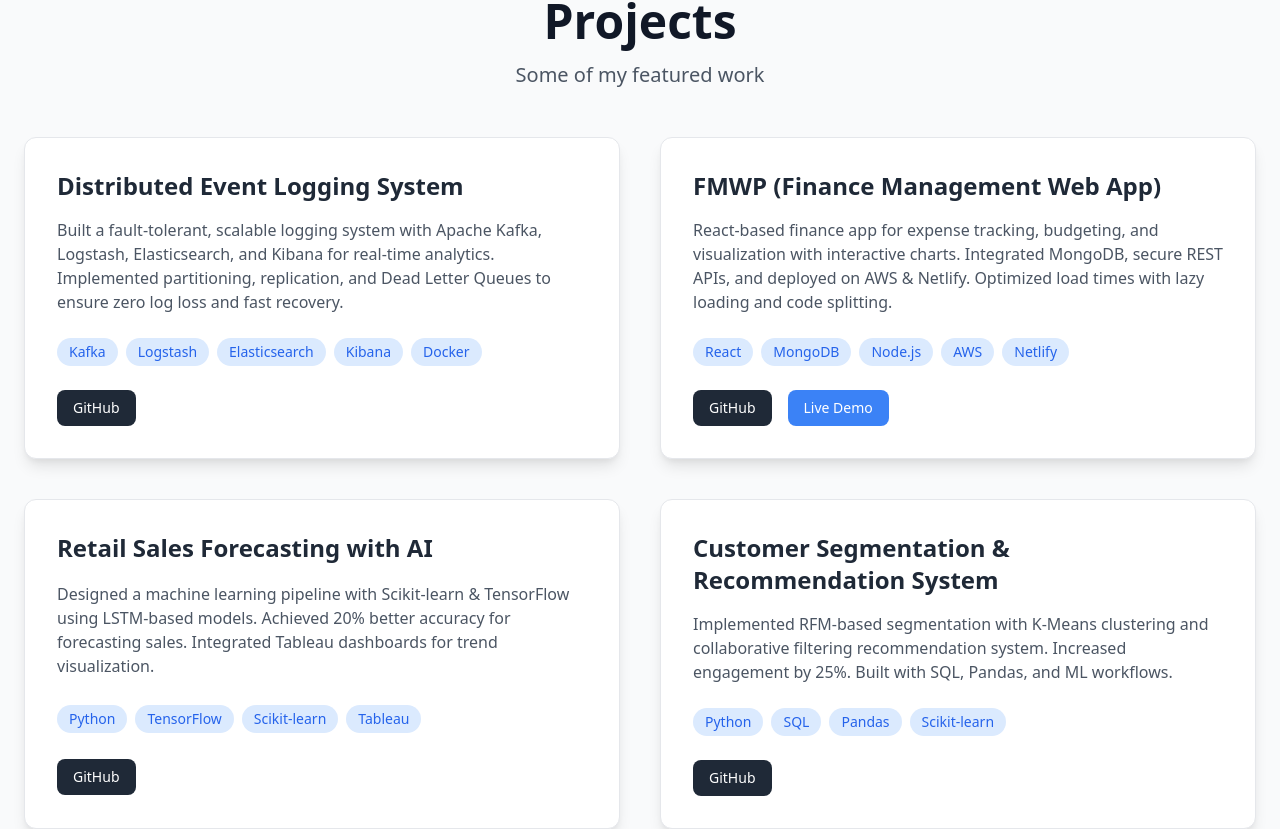
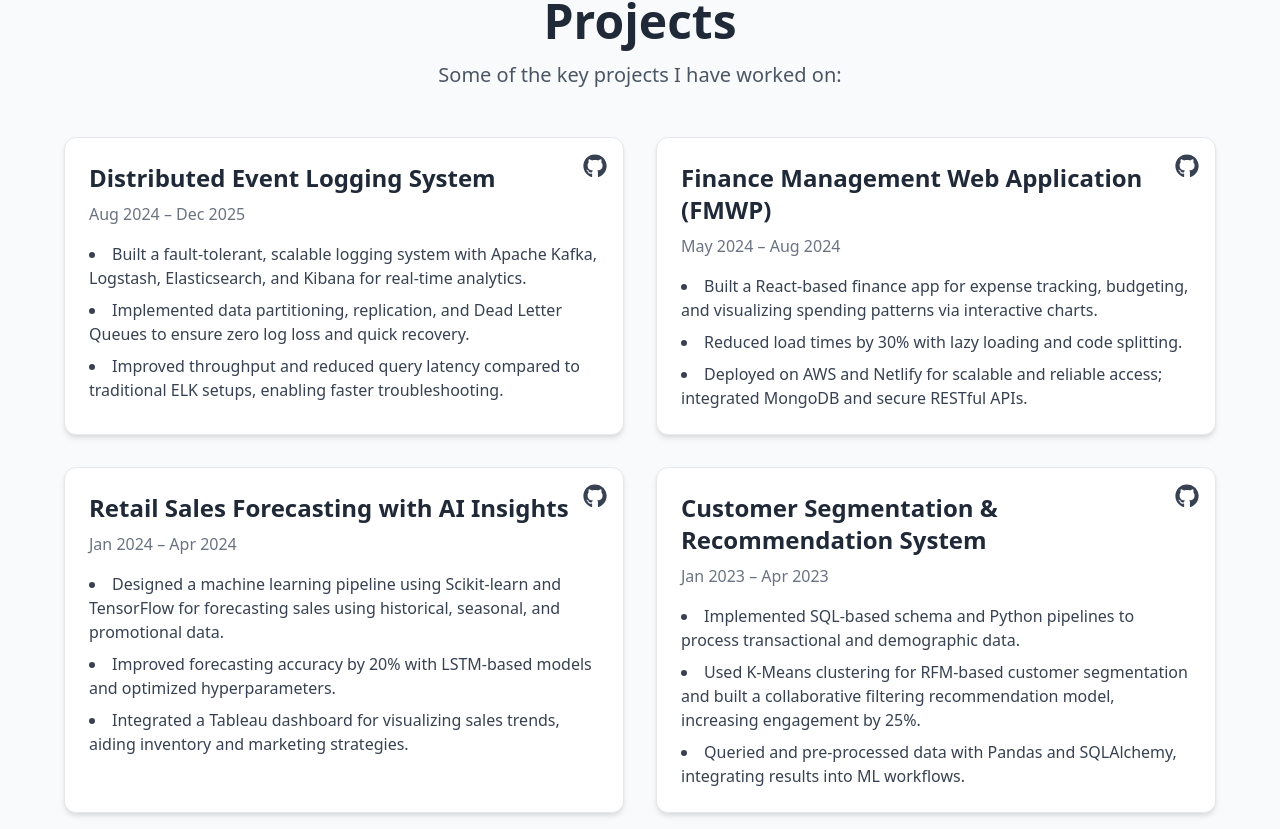
Before and after one commit to Jaydeep467/portfolio, a React (Vite) app: page / in a window 1280 px wide. Shown: the part 2193-3022 px from the top of the page. Built offline with nearby package versions, Linux system fonts and the light colour scheme.

Commit message:
Added projects transition

```diff
--- a/package.json
+++ b/package.json
@@ -12,7 +12,8 @@
   "dependencies": {
     "framer-motion": "^12.23.12",
     "react": "^19.1.1",
-    "react-dom": "^19.1.1"
+    "react-dom": "^19.1.1",
+    "react-icons": "^5.5.0"
   },
   "devDependencies": {
     "@eslint/js": "^9.33.0",
--- a/src/components/Projects.tsx
+++ b/src/components/Projects.tsx
@@ -1,33 +1,47 @@
 import React from "react";
+import { FaGithub } from "react-icons/fa";
+import { motion } from "framer-motion";
 
 const projects = [
   {
     title: "Distributed Event Logging System",
-    description:
-      "Built a fault-tolerant, scalable logging system with Apache Kafka, Logstash, Elasticsearch, and Kibana for real-time analytics. Implemented partitioning, replication, and Dead Letter Queues to ensure zero log loss and fast recovery.",
-    tech: ["Kafka", "Logstash", "Elasticsearch", "Kibana", "Docker"],
-    links: { github: "#" },
+    duration: "Aug 2024 – Dec 2025",
+    description: [
+      "Built a fault-tolerant, scalable logging system with Apache Kafka, Logstash, Elasticsearch, and Kibana for real-time analytics.",
+      "Implemented data partitioning, replication, and Dead Letter Queues to ensure zero log loss and quick recovery.",
+      "Improved throughput and reduced query latency compared to traditional ELK setups, enabling faster troubleshooting.",
+    ],
+    github: "https://github.com/yourusername/event-logging-system",
   },
   {
-    title: "FMWP (Finance Management Web App)",
-    description:
-      "React-based finance app for expense tracking, budgeting, and visualization with interactive charts. Integrated MongoDB, secure REST APIs, and deployed on AWS & Netlify. Optimized load times with lazy loading and code splitting.",
-    tech: ["React", "MongoDB", "Node.js", "AWS", "Netlify"],
-    links: { live: "#", github: "#" },
+    title: "Finance Management Web Application (FMWP)",
+    duration: "May 2024 – Aug 2024",
+    description: [
+      "Built a React-based finance app for expense tracking, budgeting, and visualizing spending patterns via interactive charts.",
+      "Reduced load times by 30% with lazy loading and code splitting.",
+      "Deployed on AWS and Netlify for scalable and reliable access; integrated MongoDB and secure RESTful APIs.",
+    ],
+    github: "https://github.com/yourusername/fmwp",
   },
   {
-    title: "Retail Sales Forecasting with AI",
-    description:
-      "Designed a machine learning pipeline with Scikit-learn & TensorFlow using LSTM-based models. Achieved 20% better accuracy for forecasting sales. Integrated Tableau dashboards for trend visualization.",
-    tech: ["Python", "TensorFlow", "Scikit-learn", "Tableau"],
-    links: { github: "#" },
+    title: "Retail Sales Forecasting with AI Insights",
+    duration: "Jan 2024 – Apr 2024",
+    description: [
+      "Designed a machine learning pipeline using Scikit-learn and TensorFlow for forecasting sales using historical, seasonal, and promotional data.",
+      "Improved forecasting accuracy by 20% with LSTM-based models and optimized hyperparameters.",
+      "Integrated a Tableau dashboard for visualizing sales trends, aiding inventory and marketing strategies.",
+    ],
+    github: "https://github.com/yourusername/sales-forecasting",
   },
   {
     title: "Customer Segmentation & Recommendation System",
-    description:
-      "Implemented RFM-based segmentation with K-Means clustering and collaborative filtering recommendation system. Increased engagement by 25%. Built with SQL, Pandas, and ML workflows.",
-    tech: ["Python", "SQL", "Pandas", "Scikit-learn"],
-    links: { github: "#" },
+    duration: "Jan 2023 – Apr 2023",
+    description: [
+      "Implemented SQL-based schema and Python pipelines to process transactional and demographic data.",
+      "Used K-Means clustering for RFM-based customer segmentation and built a collaborative filtering recommendation model, increasing engagement by 25%.",
+      "Queried and pre-processed data with Pandas and SQLAlchemy, integrating results into ML workflows.",
+    ],
+    github: "https://github.com/yourusername/customer-segmentation",
   },
 ];
 
@@ -35,67 +49,41 @@ function Projects() {
   return (
     <section
       id="projects"
-      className="min-h-screen bg-gray-50 px-6 py-20 flex flex-col items-center"
+      className="min-h-screen flex flex-col items-center justify-start bg-gray-50 px-6 py-20"
     >
-      {/* Header */}
-      <h2 className="text-5xl font-extrabold text-gray-900 mb-4">
-        Projects
-      </h2>
-      <p className="text-xl text-gray-600 mb-12 text-center">
-        Some of my featured work
+      {/* Section Heading */}
+      <h2 className="text-5xl font-extrabold mb-4">Projects</h2>
+      <p className="text-xl text-gray-600 mb-12">
+        Some of the key projects I have worked on:
       </p>
 
-      {/* Project Grid */}
-      <div className="grid md:grid-cols-2 gap-10 w-full max-w-7xl">
+      {/* Projects Grid */}
+      <div className="grid grid-cols-1 md:grid-cols-2 gap-8 w-full max-w-6xl">
         {projects.map((project, index) => (
-          <div
+          <motion.a
             key={index}
-            className="bg-white border border-gray-200 rounded-xl shadow-lg p-8 flex flex-col justify-between hover:shadow-2xl transition transform hover:-translate-y-2"
+            href={project.github}
+            target="_blank"
+            rel="noopener noreferrer"
+            className="relative bg-white border rounded-xl p-6 shadow-md transition-transform transform hover:-translate-y-2 hover:scale-105 hover:shadow-xl hover:shadow-blue-200 cursor-pointer"
+            initial={{ opacity: 0, x: index % 2 === 0 ? -100 : 100 }}
+            whileInView={{ opacity: 1, x: 0 }}
+            transition={{ duration: 0.8, delay: index * 0.004 }}
+            viewport={{ once: true }}
           >
-            {/* Title */}
-            <h3 className="text-2xl font-bold text-gray-800 mb-4">
-              {project.title}
-            </h3>
-
-            {/* Description */}
-            <p className="text-gray-600 mb-6">{project.description}</p>
-
-            {/* Tech Stack */}
-            <div className="flex flex-wrap gap-2 mb-6">
-              {project.tech.map((tech, i) => (
-                <span
-                  key={i}
-                  className="px-3 py-1 bg-blue-100 text-blue-600 rounded-full text-sm font-medium"
-                >
-                  {tech}
-                </span>
-              ))}
+            {/* GitHub Icon */}
+            <div className="absolute top-4 right-4 text-gray-700 text-2xl">
+              <FaGithub />
             </div>
 
-            {/* Links */}
-            <div className="flex space-x-4">
-              {project.links.github && (
-                <a
-                  href={project.links.github}
-                  target="_blank"
-                  rel="noopener noreferrer"
-                  className="bg-gray-800 text-white px-4 py-2 rounded-lg text-sm hover:bg-gray-900 transition"
-                >
-                  GitHub
-                </a>
-              )}
-              {project.links.live && (
-                <a
-                  href={project.links.live}
-                  target="_blank"
-                  rel="noopener noreferrer"
-                  className="bg-blue-500 text-white px-4 py-2 rounded-lg text-sm hover:bg-blue-600 transition"
-                >
-                  Live Demo
-                </a>
-              )}
-            </div>
-          </div>
+            <h3 className="text-2xl font-bold mb-2">{project.title}</h3>
+            <p className="text-gray-500 mb-4">{project.duration}</p>
+            <ul className="list-disc list-inside space-y-2 text-gray-700">
+              {project.description.map((point, i) => (
+                <li key={i}>{point}</li>
+              ))}
+            </ul>
+          </motion.a>
         ))}
       </div>
     </section>
```
Also changed, not shown: 1 other file (tests, documents, lock files or other folders).
